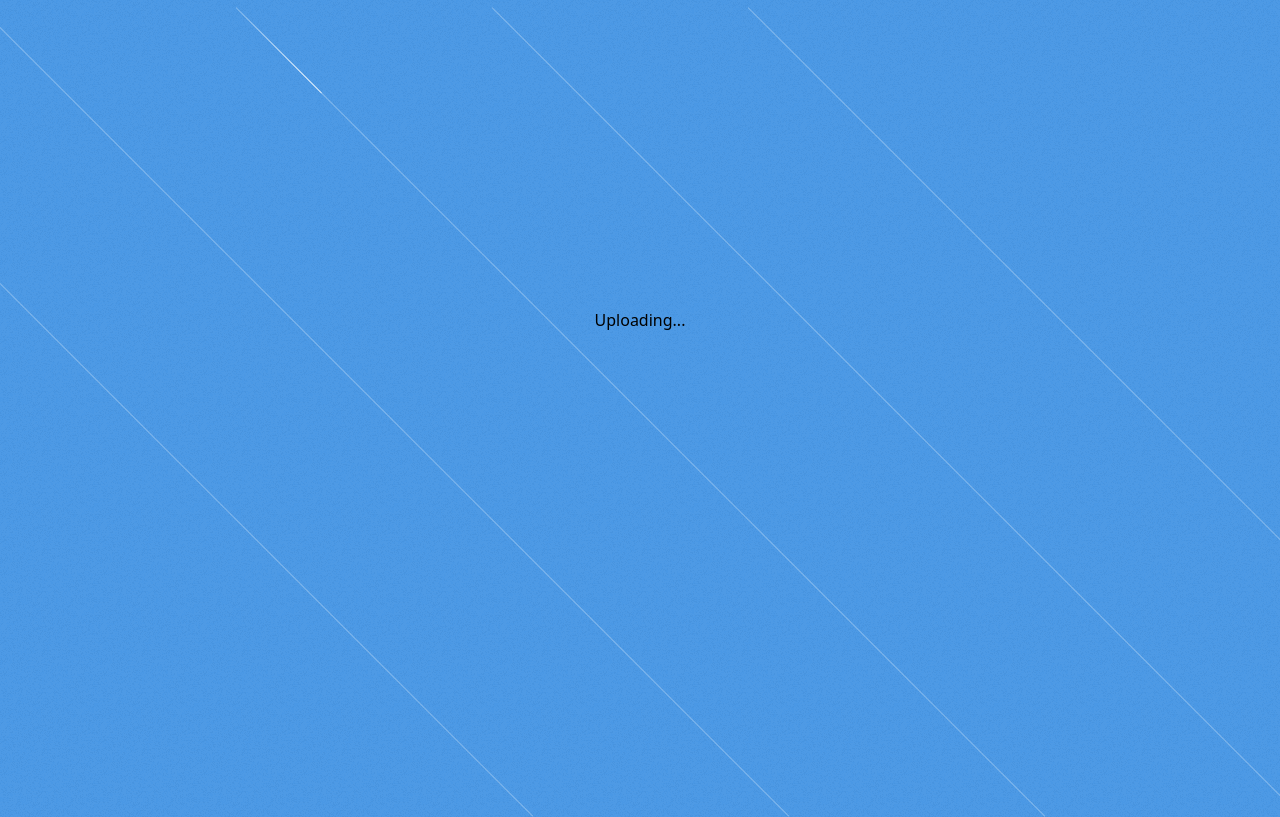
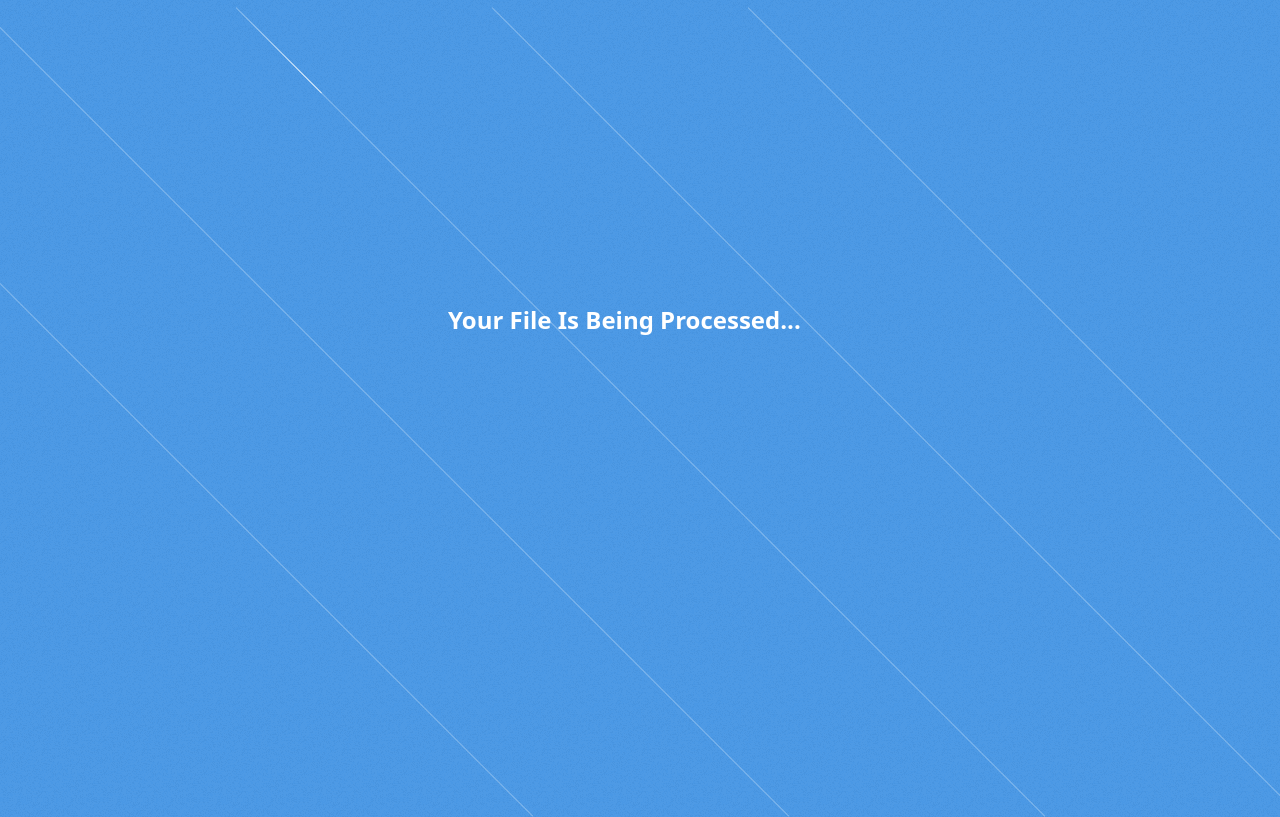
Before and after one commit to canberkakartuna/binance2excel, a React (Create React App) app in the folder frontend/: page / in a window 1280 px wide. Both pictures are taken after a click on the button "Upload". Shown: the top 817 px of the page. Built offline with nearby package versions, Linux system fonts and the light colour scheme; no server answers.

Commit message:
loading text changed and styled
 -Text changed from 'Loading' to 'Your File Is Being Processed'

```diff
--- a/frontend/src/pages/Home.tsx
+++ b/frontend/src/pages/Home.tsx
@@ -1,19 +1,37 @@
-import React, {useContext, Fragment, useEffect} from "react";
+import React, {useContext, useEffect, useRef, useState} from "react";
 import UploadInput from "../components/shared/UploadInput";
 import { UploadContext } from "../context/uploadContext";
 
 const Home = () => {
   const [busy, setBusy] = useContext(UploadContext);
+  const [counter, setCounter] = useState(1);
+
+  useEffect(() => {
+    if(counter > 3) {
+      setCounter(1);
+    }
+
+    const timeout = setTimeout(() => {
+      setCounter(counter + 1);
+    }, 1000);
+
+    return () => {
+      clearTimeout(timeout);
+    };
+  }, [counter]);
 
   return (
-  <div className="flex flex-col h-screen justify-center items-center text-center">
+  <div className="flex flex-col h-screen justify-center text-white">
     {
       busy ? (
-        <div><h1>Uploading...</h1></div>
+        <div className="text-2xl m-auto w-96 font-bold">
+            <span>Your File Is Being Processed</span>
+            <span>{'.'.repeat(counter)}</span>
+        </div>
       ) : (
-        <div>
-          <h1 className="text-5xl text-white mb-5">Binance2Excel</h1>
-          <p className="text-2xl text-white font-light mb-5">
+        <div className="items-center text-center">
+          <h1 className="text-5xl mb-5">Binance2Excel</h1>
+          <p className="text-2xl font-light mb-5">
             This tool allows you to convert your Binance trade history into an Excel
           </p>
           <UploadInput />
```
